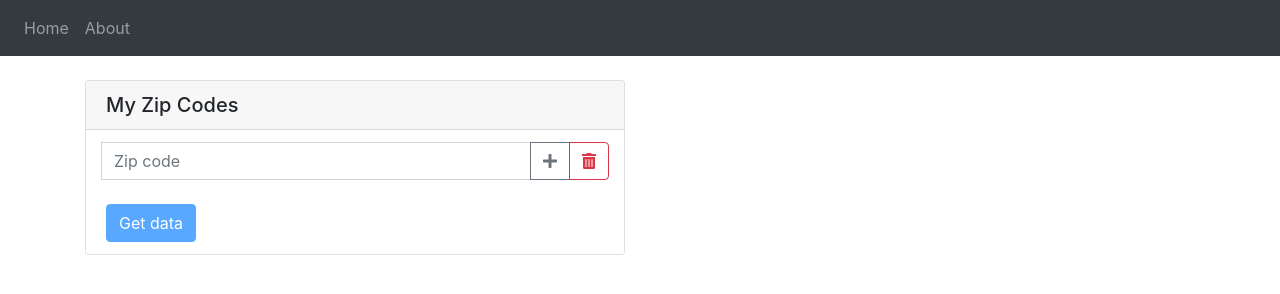
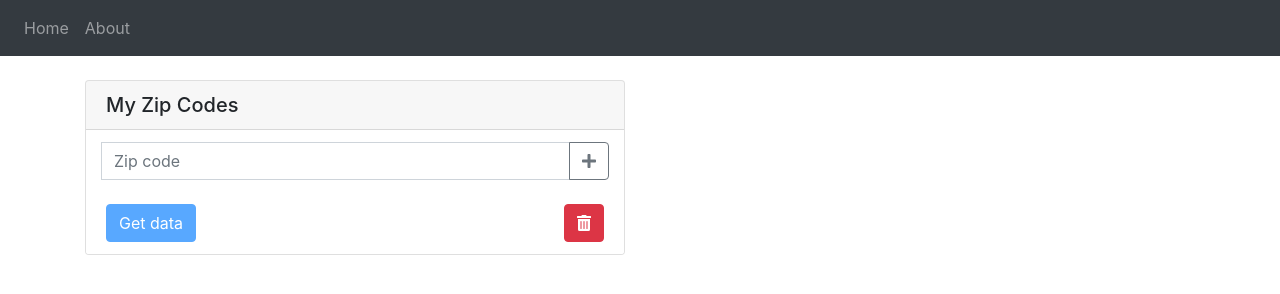
Before and after one commit to hndathome/where-covid-19-matters, a Gatsby site: page /zipcodelist in a window 1280 px wide. Built offline with nearby package versions, Linux system fonts and the light colour scheme; Gatsby itself is replaced by a stand-in of ours.

Commit message:
move delete button to a diff location

```diff
--- a/src/pages/zipcodelist.js
+++ b/src/pages/zipcodelist.js
@@ -162,13 +162,13 @@ function ZipCodeList() {
                                                     />
                                                     <div className="input-group-append">
                                                         <button className="btn btn-outline-secondary" data-toggle="tooltip" data-placement="top" title="add zip code" onClick={handleSubmit}><FontAwesomeIcon className={addingZip ? "addclickspin" : "addclickdefault"} icon={addingZip ? faSpinner : faPlus} aria-label="add zip code to list" /></button>
-                                                        <button className="btn btn-outline-danger" data-toggle="tooltip" data-placement="top" title="delete all zip codes" onClick={(e) => { if (window.confirm('Delete all zip codes?')) handleDeleteAll(e) }}><FontAwesomeIcon icon={faTrashAlt} aria-label="delete all zip codes" /></button>
                                                     </div>
                                                 </div>
                                             </div>
                                             <br />
                                             <div>
                                                 <button className="btn btn-primary" disabled={myZipCodes.length > 0 ? false : true} onClick={handleGetData}>Get data</button>
+                                                <button style={{ float: "right" }} className="btn btn-danger" data-toggle="tooltip" data-placement="top" title="delete all zip codes" onClick={(e) => { if (window.confirm('Delete all zip codes?')) handleDeleteAll(e) }}><FontAwesomeIcon icon={faTrashAlt} aria-label="delete all zip codes" /></button>
                                             </div>
                                         </form>
                                     </li>
```
